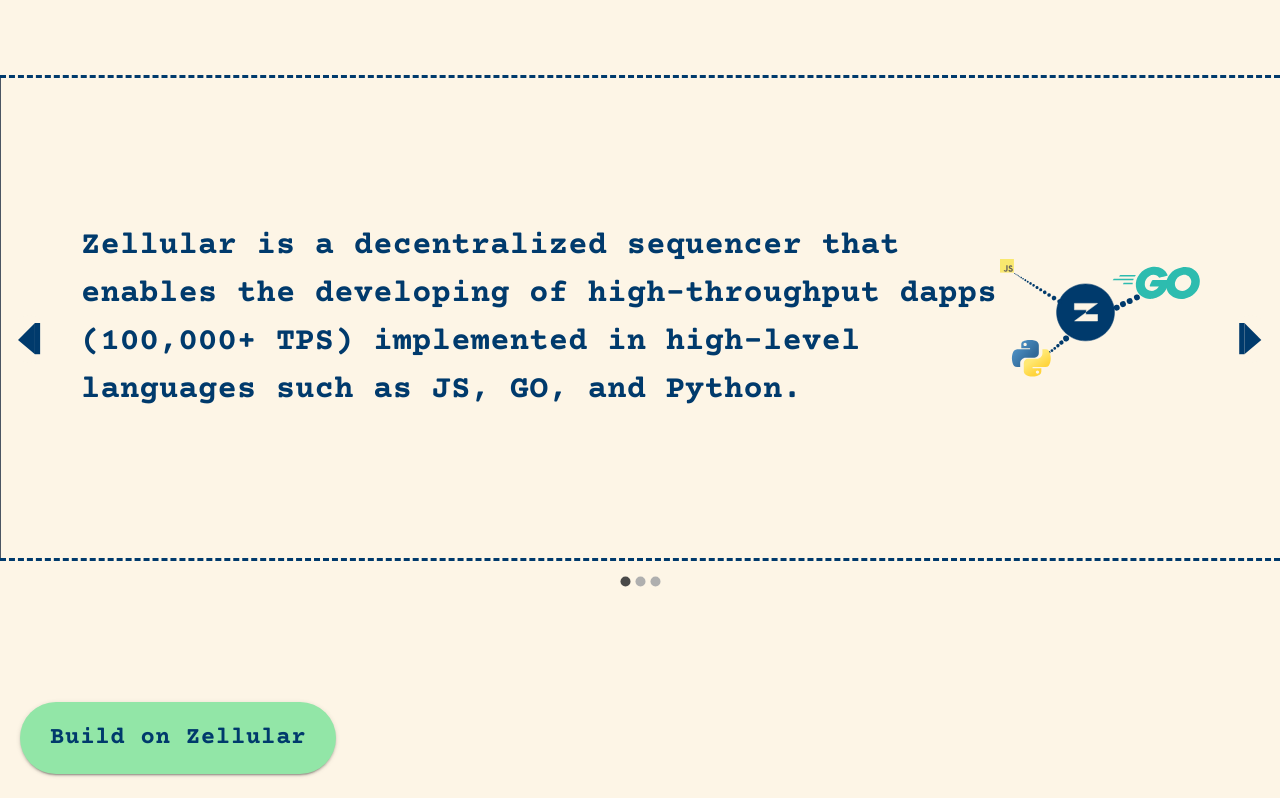
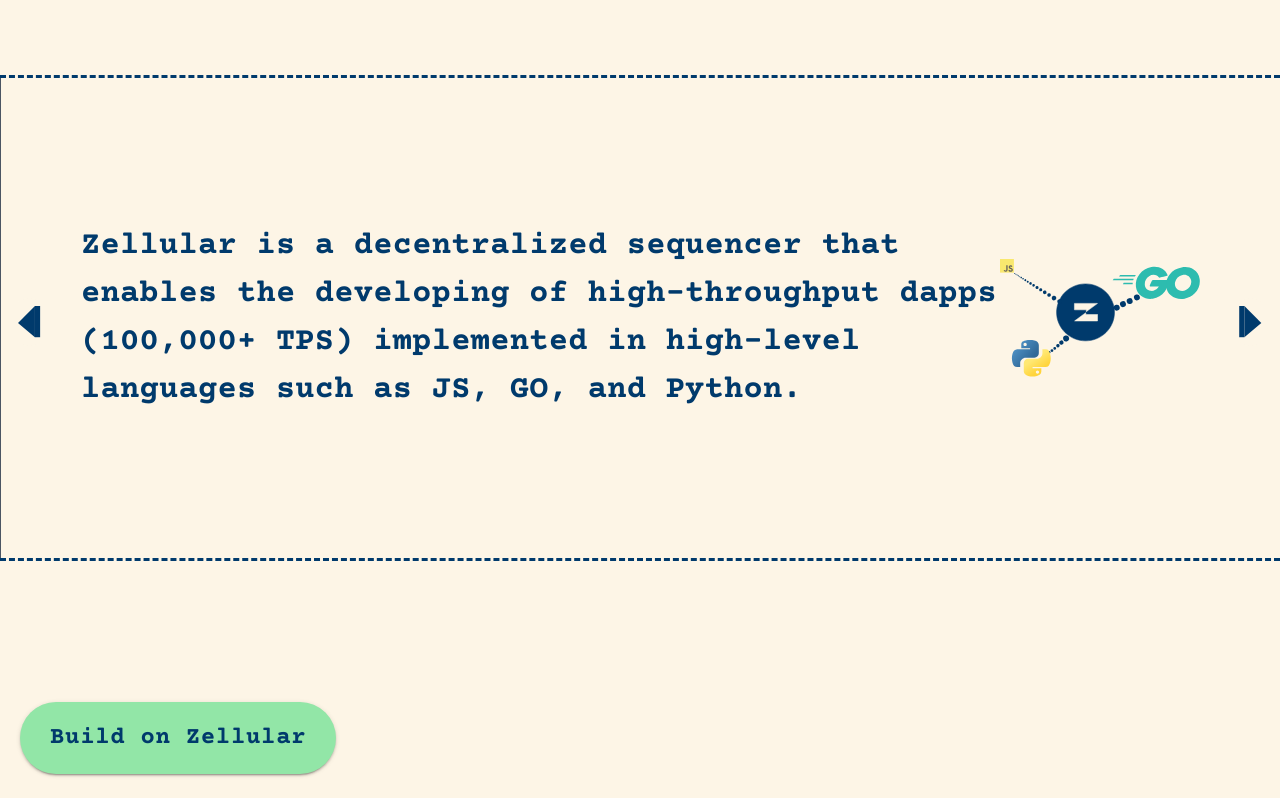
Before and after one commit to AzamHosseinian/Zellular-Ui, a React (Vite) app: page / in a window 1280 px wide. Shown: the part 885-1683 px from the top of the page. Built offline with nearby package versions, Linux system fonts and the light colour scheme.

Commit message:
update pagination

```diff
--- a/src/components/Carouseltems/Caruoseltems.tsx
+++ b/src/components/Carouseltems/Caruoseltems.tsx
@@ -96,6 +96,7 @@ const CarouselItems = () => {
         duration={700}
         animation={"slide"}
         stopAutoPlayOnHover={true}
+        indicators={false}
         sx={{ width: "100%" }}
         swipe={true}
         NextIcon={<img src="./src/assets/images/Icons/arrowforward.svg" />}
```
